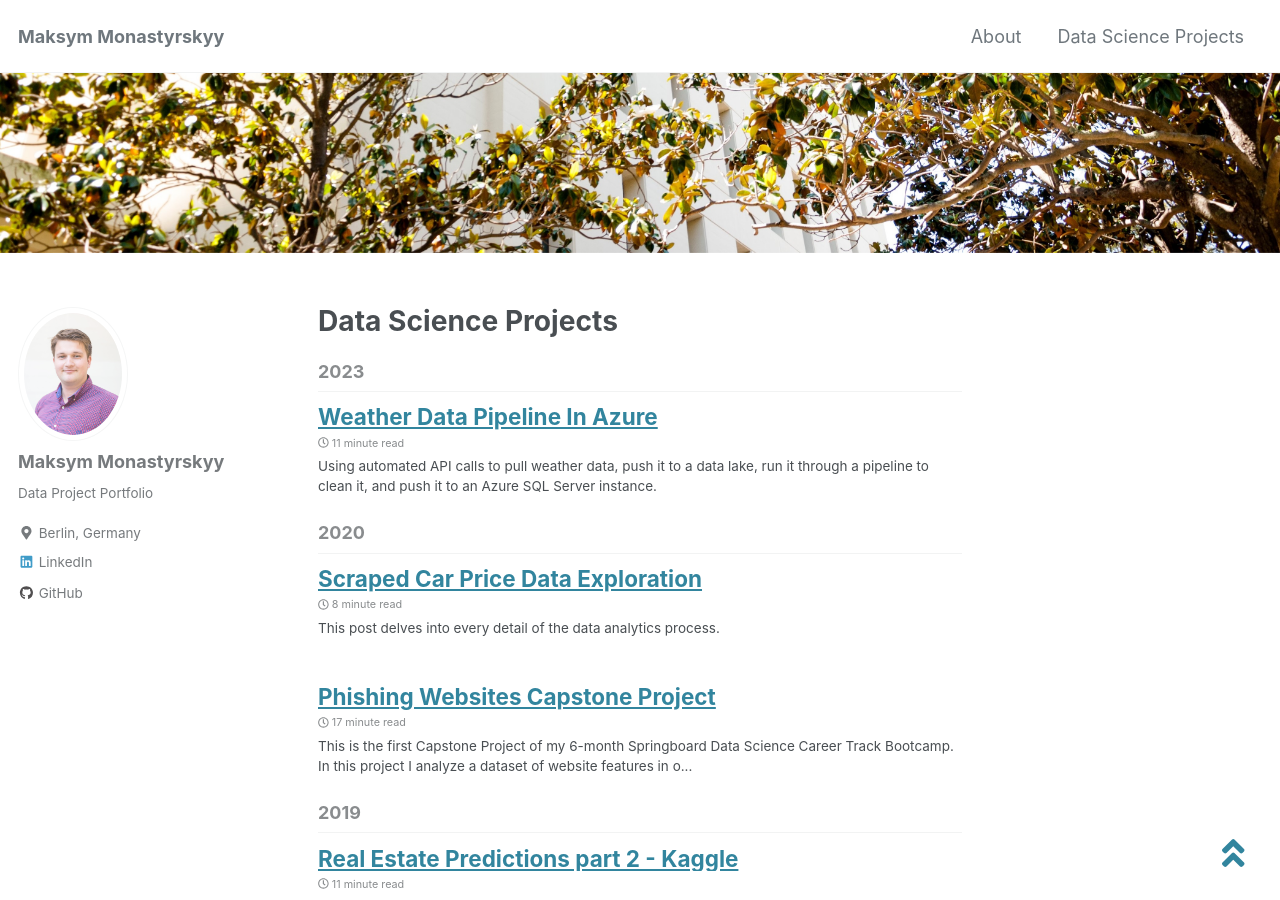
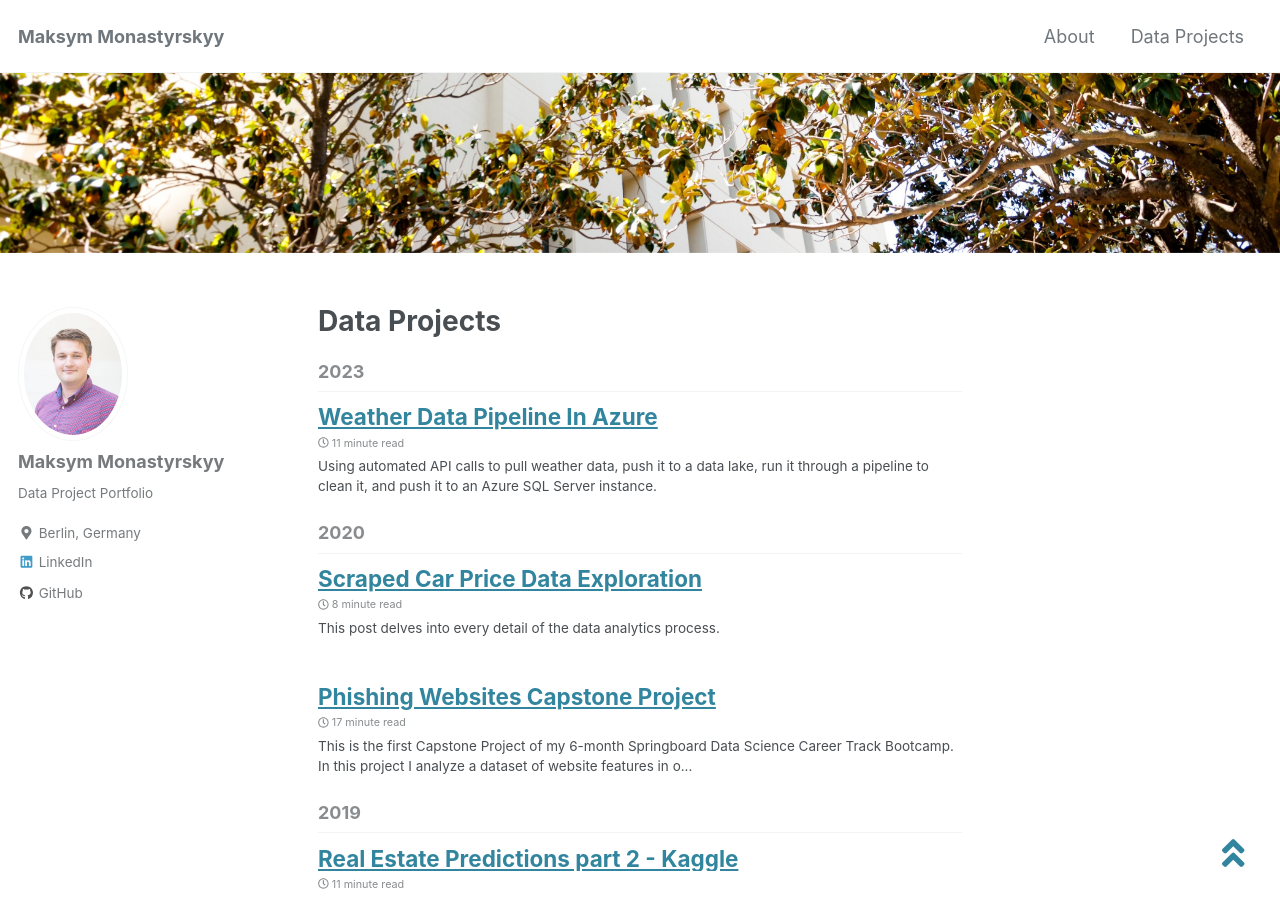
Before and after one commit to monastyrskyy/monastyrskyy.github.io, a Jekyll site: the page built from _pages/projects.md, in a window 1280 px wide and 900 px high. Built offline with Jekyll 4.4.1, drawn with Linux system fonts in a browser that asks for light colours; cached includes are drawn as plain includes; nearby versions of some CDN libraries.

Commit message:
changes to reflect reality better

```diff
--- a/_data/navigation.yml
+++ b/_data/navigation.yml
@@ -2,7 +2,7 @@
 main:
   - title: "About"
     url: /about/
-  - title: "Data Science Projects"
+  - title: "Data Projects"
     url: /projects/
   # - title: "About"
   #   url: https://mmistakes.github.io/minimal-mistakes/about/
--- a/_pages/projects.md
+++ b/_pages/projects.md
@@ -1,7 +1,7 @@
 ---
 layout: archive
 permalink: /projects/
-title: "Data Science Projects"
+title: "Data Projects"
 author_profile: true
 header:
   image: "/images/header_thin.jpg"
```
